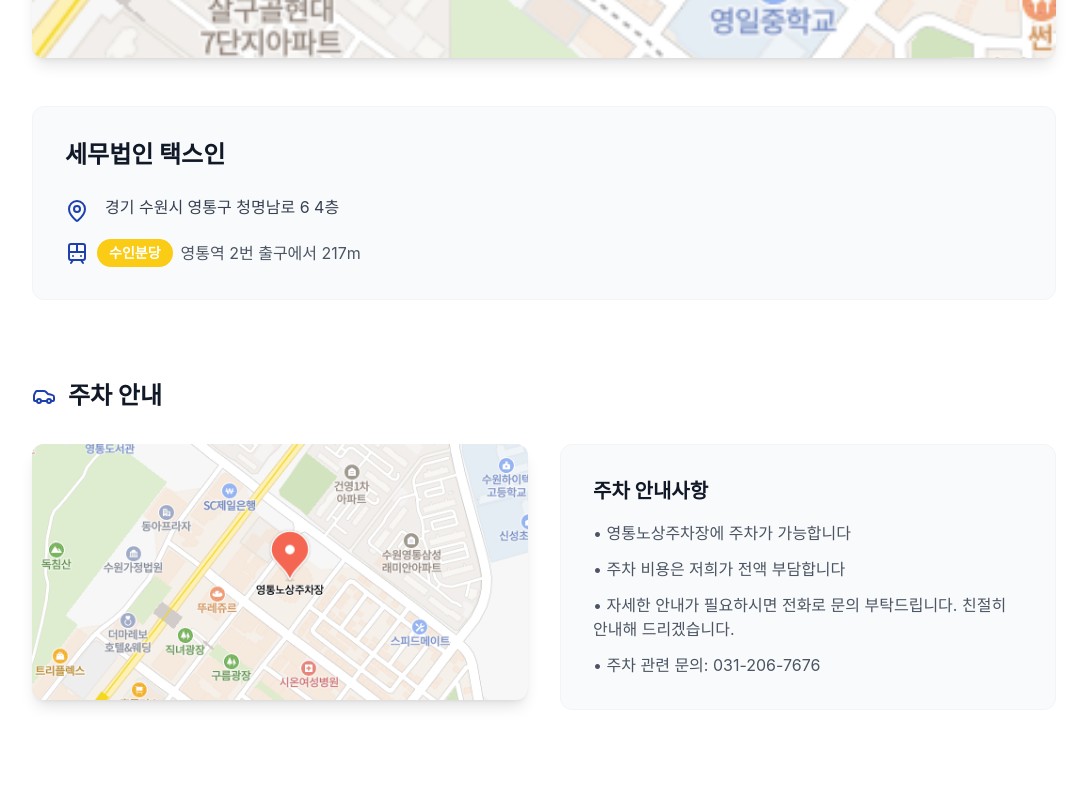
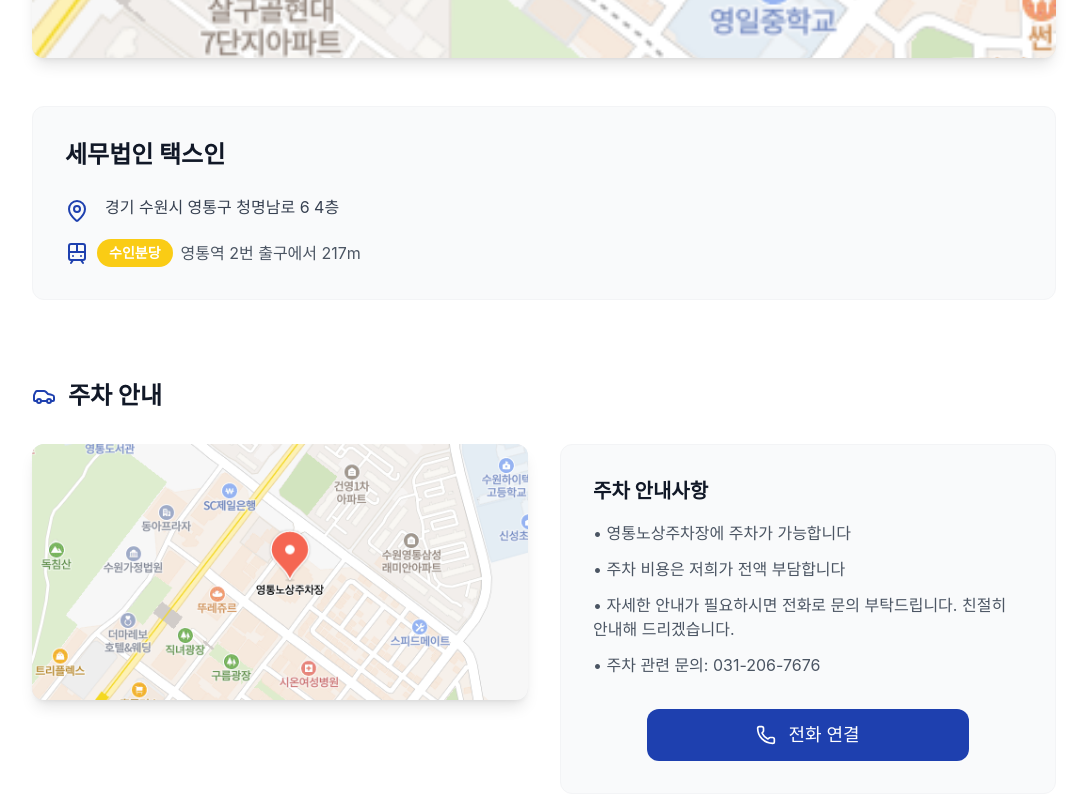
Before and after one commit to jameschoi112/taxin-website, a React (Create React App) app: page /location in a window 1280 px wide. Shown: the part 726-1526 px from the top of the page, without its empty margins (96-1183 px from the left). Built offline with nearby package versions, Linux system fonts and the light colour scheme.

Commit message:
update Company, Location.jsx

```diff
--- a/src/components/Company/Company.jsx
+++ b/src/components/Company/Company.jsx
@@ -175,23 +175,28 @@ const Company = () => {
               {[
   {
     title: "국세청 35년 근무",
-                  description: "국세청에서의 오랜 경험을 통해 축적한 전문성"
+    description: "국세청에서의 오랜 경험을 통해 축적한 전문성",
+    align: "left"
   },
   {
     title: "주요 보직",
-                  description: "동안양세무서 납세자보호담당관\n성남세무서 조사과장\n분당세무서 부가가치세과장\n경기광주세무서 재산법인세과장"
+    description: "동안양세무서 납세자보호담당관\n성남세무서 조사과장\n분당세무서 부가가치세과장\n경기광주세무서 재산법인세과장",
+    align: "right"
   },
   {
     title: "국세청 핵심부서 근무",
-                  description: "중부지방국세청 체납추적팀장\n국세청 심사2과\n중부지방국세청 송무과\n중부지방국세청 조사1국/조사3국"
+    description: "중부지방국세청 체납추적팀장\n국세청 심사2과\n중부지방국세청 송무과\n중부지방국세청 조사1국/조사3국",
+    align: "left"
   },
   {
     title: "세무서 근무",
-                  description: "동수원, 수원, 안산 등 근무"
+    description: "동수원, 수원, 안산 등 근무",
+    align: "right"
   },
   {
     title: "학력",
-                  description: "세무대학 7회 졸업\n청석고 12회 졸업\n청안 초-중 졸업"
+    description: "세무대학 7회 졸업\n청석고 12회 졸업\n청안 초-중 졸업",
+    align: "left"
   }
 ].map((item, index) => (
   <motion.div
@@ -203,7 +208,7 @@ const Company = () => {
     transition={{ duration: 0.8, delay: index * 0.2 }}
   >
     <div className="flex items-center">
-                    <div className="w-1/2 pr-8 text-right">
+      <div className={`w-1/2 ${item.align === 'left' ? 'pr-8 text-right' : 'pl-8 text-left'} ${item.align === 'right' && 'order-2'}`}>
         <h3 className="text-lg font-bold text-gray-900 mb-2">
           {item.title}
         </h3>
@@ -214,7 +219,7 @@ const Company = () => {
       <div className="absolute left-1/2 transform -translate-x-1/2 -translate-y-4">
         <div className="w-4 h-4 rounded-full bg-yellow-600 border-4 border-white"/>
       </div>
-                    <div className="w-1/2 pl-8"/>
+      {item.align === 'left' ? <div className="w-1/2 pl-8"/> : <div className="w-1/2 pr-8"/>}
     </div>
   </motion.div>
               ))}
--- a/src/components/Location/Location.jsx
+++ b/src/components/Location/Location.jsx
@@ -1,11 +1,15 @@
 import React, { useState } from 'react';
 import { motion } from 'framer-motion';
-import { MapPin, Car, Train } from 'lucide-react';
+import { MapPin, Car, Train, Phone } from 'lucide-react';
 import Header from '../Header/Header';
 import Sidebar from '../Sidebar/Sidebar';
 
 const Location = () => {
   const [isSidebarOpen, setIsSidebarOpen] = useState(false);
+
+  const handleCall = () => {
+    window.location.href = 'tel:031-206-7676';
+  };
 
   return (
     <div className="min-h-screen bg-gray-50">
@@ -112,12 +116,23 @@ const Location = () => {
                   <h3 className="text-xl font-bold text-gray-900 mb-4">
                     주차 안내사항
                   </h3>
-                  <ul className="space-y-3 text-gray-600">
+                  <ul className="space-y-3 text-gray-600 mb-8">
                     <li>• 영통노상주차장에 주차가 가능합니다</li>
                     <li>• 주차 비용은 저희가 전액 부담합니다</li>
                     <li>• 자세한 안내가 필요하시면 전화로 문의 부탁드립니다. 친절히 안내해 드리겠습니다.</li>
                     <li>• 주차 관련 문의: 031-206-7676</li>
                   </ul>
+                  <div className="flex justify-center">
+                  <motion.button
+      onClick={handleCall}
+      className="bg-blue-800 hover:bg-blue-700 text-white py-3 px-6 rounded-xl flex items-center justify-center space-x-3 transition-colors w-3/4"
+      whileHover={{ scale: 1.02 }}
+      whileTap={{ scale: 0.98 }}
+    >
+      <Phone size={20} />
+      <span className="text-lg font-medium">전화 연결</span>
+    </motion.button>
+                 </div>
                 </div>
               </div>
             </motion.div>
```
Lines whose indentation alone changed are shown as unchanged.
